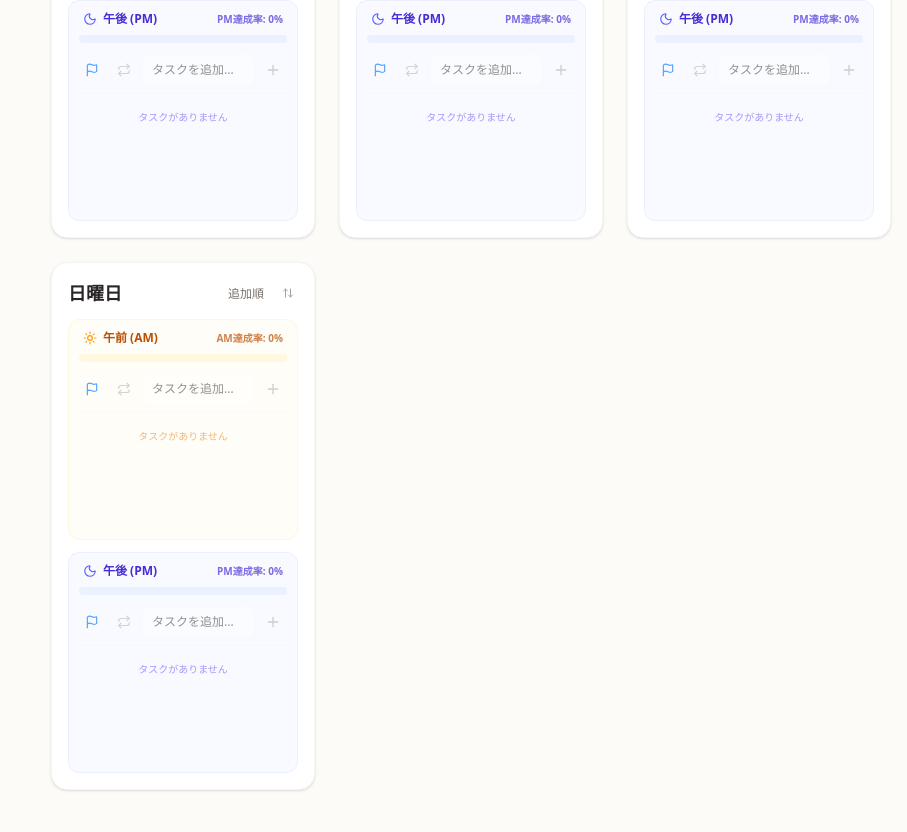
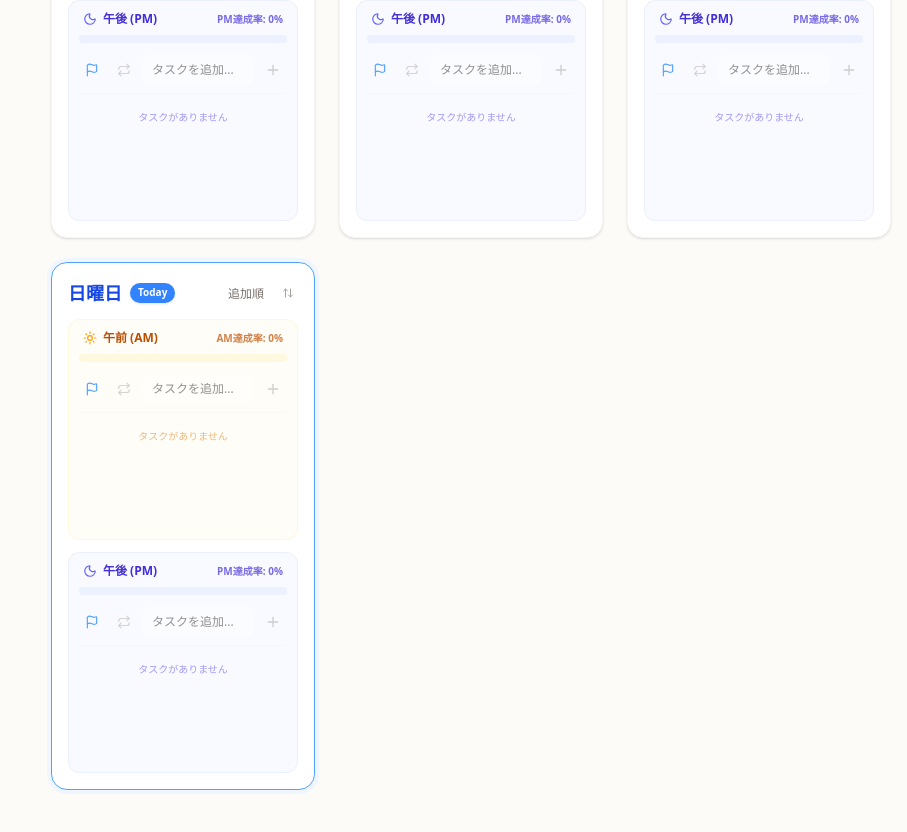
Before and after one commit to hyoshimura0726-creator/my-accounting-app, a React (Vite) app: page / in a window 1280 px wide. Shown: the part 1448-2280 px from the top of the page, without its empty margins (373-1280 px from the left). Built offline with nearby package versions, Linux system fonts and the light colour scheme.

Commit message:
feat: Auto-scroll to today's task card
When the 'tasks' tab is active, the application now automatically scrolls to the card representing the current day. This improves user experience by immediately highlighting relevant tasks.

```diff
--- a/src/App.tsx
+++ b/src/App.tsx
@@ -93,6 +93,21 @@ export default function App() {
     return {};
   });
   const notifiedTasks = useRef<Set<string>>(new Set());
+  const cardRefs = useRef<Record<string, HTMLDivElement | null>>({});
+
+  useEffect(() => {
+    if (activeTab === 'tasks') {
+      const todayIndex = (new Date().getDay() + 6) % 7;
+      const todayKey = DAYS[todayIndex];
+
+      // Scroll to today's card after a short delay to ensure rendering
+      setTimeout(() => {
+        if (cardRefs.current[todayKey]) {
+          cardRefs.current[todayKey]?.scrollIntoView({ behavior: 'smooth', block: 'start' });
+        }
+      }, 300);
+    }
+  }, [activeTab]);
 
   useEffect(() => {
     if ('Notification' in window && Notification.permission !== 'granted' && Notification.permission !== 'denied') {
@@ -739,6 +754,10 @@ export default function App() {
     const lastDay = new Date(today.getFullYear(), today.getMonth() + 1, 0);
     const daysLeft = lastDay.getDate() - today.getDate();
 
+    const todayIndex = (today.getDay() + 6) % 7;
+    const todayKey = DAYS[todayIndex];
+    const isToday = isDaily && key === todayKey;
+
     const amTasks = sortedTasks.filter(t => t.period === 'am' || !t.period);
     const pmTasks = sortedTasks.filter(t => t.period === 'pm');
 
@@ -748,19 +767,27 @@ export default function App() {
     return (
       <div
         key={key}
-        className={`bg-white rounded-2xl shadow-sm border p-4 flex flex-col ${
+        ref={(el) => cardRefs.current[key] = el}
+        className={`bg-white rounded-2xl shadow-sm border p-4 flex flex-col transition-all duration-300 ${
           isMonthlyGoal
             ? 'border-blue-200 bg-blue-50/30 w-full mb-6'
             : isWeeklyGoal
               ? 'border-orange-200 bg-orange-50/30 lg:h-[calc(100vh-12rem)] lg:sticky lg:top-8'
-              : 'border-stone-100 h-full'
+              : isToday
+                ? 'border-blue-400 ring-4 ring-blue-50 h-full'
+                : 'border-stone-100 h-full'
         }`}
       >
         <div className="flex justify-between items-center mb-3">
-          <h2 className={`text-lg font-semibold flex items-center gap-2 ${isMonthlyGoal ? 'text-blue-800' : isWeeklyGoal ? 'text-orange-800' : 'text-stone-800'}`}>
+          <h2 className={`text-lg font-semibold flex items-center gap-2 ${isMonthlyGoal ? 'text-blue-800' : isWeeklyGoal ? 'text-orange-800' : isToday ? 'text-blue-700' : 'text-stone-800'}`}>
             {isMonthlyGoal && <CalendarDays size={20} className="text-blue-500" />}
             {isWeeklyGoal && <Target size={20} className="text-orange-500" />}
             {key}
+            {isToday && (
+              <span className="px-2 py-0.5 bg-blue-500 text-white text-[10px] font-bold rounded-full animate-pulse shadow-sm">
+                Today
+              </span>
+            )}
           </h2>
           <div className="flex items-center gap-2">
             <div className="relative">
```
